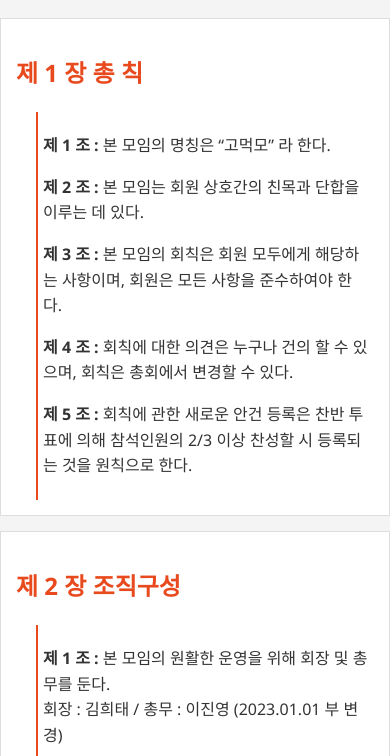
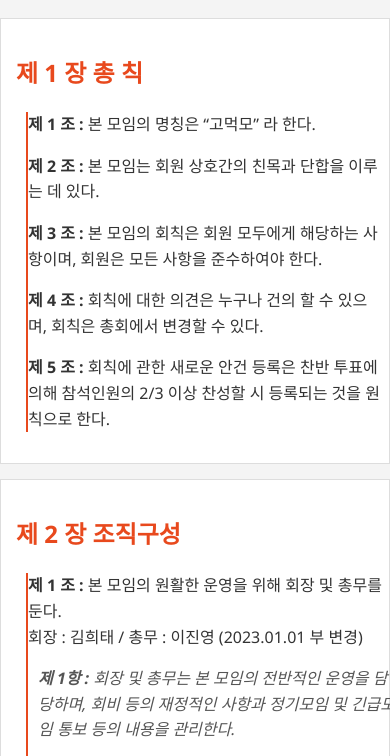
Before and after one commit to gyupro/gomukmo, a plain HTML site: page index.html in a window 390 px wide. Shown: the part 76-832 px from the top of the page. Drawn offline with Linux system fonts and the light colour scheme.

Commit message:
Update index.html

```diff
--- a/index.html
+++ b/index.html
@@ -2,6 +2,75 @@
 <html>
 <head>
     <title>고먹모 회칙</title>
+<!--     <style>
+        body {
+            font-family: 'Segoe UI', Tahoma, Geneva, Verdana, sans-serif;
+            background-color: #f4f4f4;
+            color: #333;
+            line-height: 1.6;
+            margin: 0;
+            padding: 0;
+        }
+        .container {
+            width: 80%;
+            margin: auto;
+            overflow: hidden;
+        }
+        header {
+            background: #50b3a2;
+            color: #fff;
+            padding-top: 30px;
+            min-height: 70px;
+            border-bottom: #e8491d 3px solid;
+        }
+        header a {
+            color: #ffffff;
+            text-decoration: none;
+            text-transform: uppercase;
+            font-size: 16px;
+        }
+        header ul {
+            padding: 0;
+            margin: 0;
+            list-style: none;
+            overflow: hidden;
+        }
+        header li {
+            float: left;
+            display: inline;
+        }
+        header nav {
+            float: right;
+            margin-top: 10px;
+        }
+        header .highlight, header .current a {
+            color: #e8491d;
+            font-weight: bold;
+        }
+        header a:hover {
+            color: #ffffff;
+            font-weight: bold;
+        }
+        .chapter {
+            background: #ffffff;
+            padding: 15px;
+            margin-top: 15px;
+            border: 1px solid #ddd;
+        }
+        .chapter h2 {
+            color: #e8491d;
+        }
+        .article {
+            margin-left: 20px;
+            padding: 5px;
+            border-left: 2px solid #e8491d;
+        }
+        .clause {
+            font-style: italic;
+            margin-left: 40px;
+            color: #555;
+        }
+    </style> -->
     <style>
         body {
             font-family: 'Segoe UI', Tahoma, Geneva, Verdana, sans-serif;
@@ -69,6 +138,22 @@
             font-style: italic;
             margin-left: 40px;
             color: #555;
+        }
+
+        /* Responsive design starts here */
+        @media only screen and (max-width: 600px) {
+            .container, header nav, header li, .article, .clause {
+                width: 100%;
+                margin: 0;
+                padding: 0;
+                float: none;
+            }
+            header {
+                text-align: center;
+            }
+            .article, .clause {
+                margin-left: 10px;
+            }
         }
     </style>
 </head>
```
